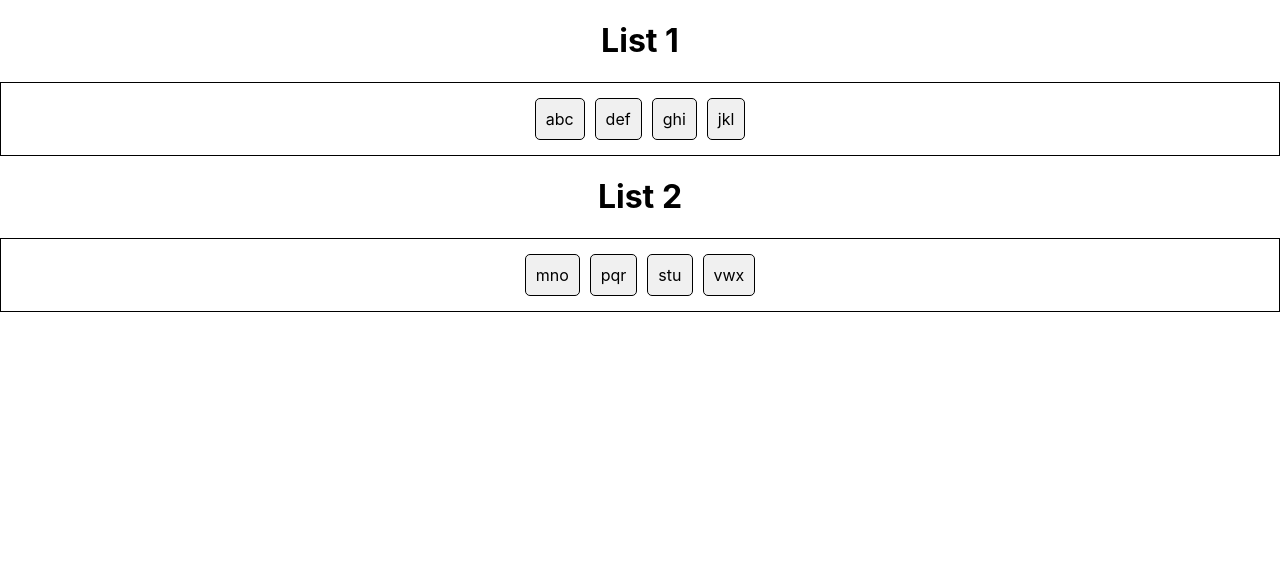
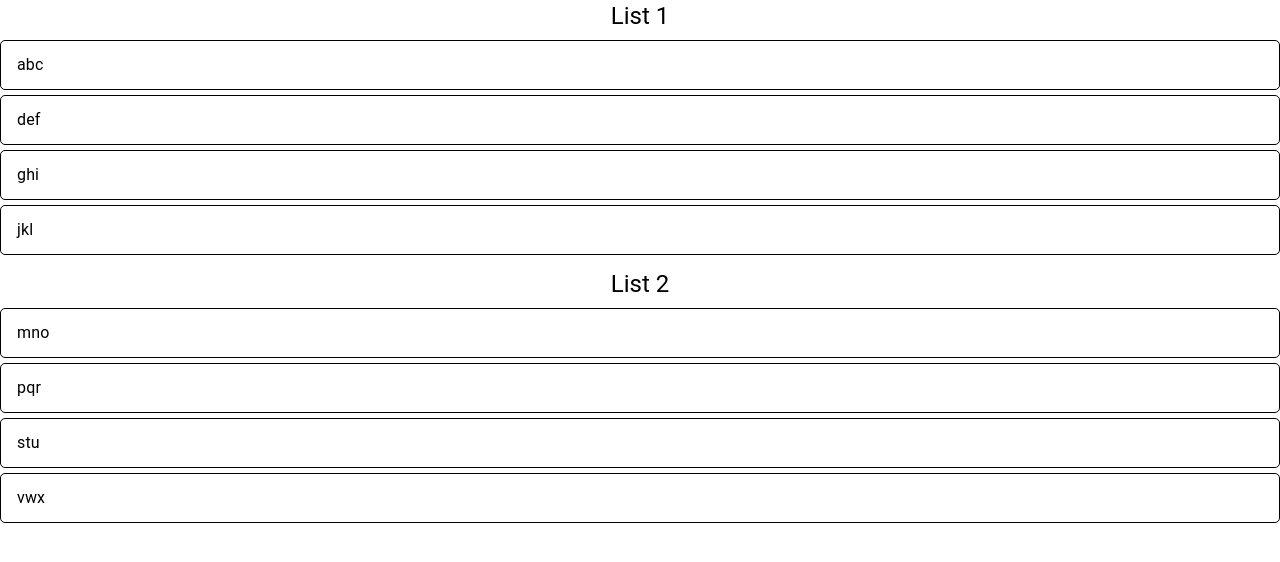
Before and after one commit to navina1/react-beautiful-dnd, a React (Create React App) app in the folder draganddrop/: page / in a window 1280 px wide. Shown: the top 562 px of the page. Built offline with nearby package versions, Linux system fonts and the light colour scheme.

Commit message:
moving items between two lists

```diff
--- a/draganddrop/src/App.js
+++ b/draganddrop/src/App.js
@@ -3,6 +3,7 @@ import { DragDropContext } from 'react-beautiful-dnd';
 import initialData from './initialData';
 import Column from './Column';
 import Page from './Page';
+import PageM from './PageM';
 
 
 function App() {
@@ -41,14 +42,9 @@ function App() {
   };
 
   return (
-    // <DragDropContext onDragEnd={onDragEnd}>
-    //   {state.columnOrder.map((columnId) => {
-    //     const column = state.columns[columnId];
-    //     const tasks = column.taskIds.map((taskId) => state.tasks[taskId]);
-    //     return <Column key={column.id} column={column} tasks={tasks} />;
-    //   })}
-    // </DragDropContext>
-   <Page/>
+
+//    <Page/>//right answer
+        <PageM/>
   );
 }
 
--- /dev/null
+++ b/draganddrop/src/PageM.jsx
@@ -0,0 +1,84 @@
+import React, { useRef, useState } from 'react';
+import { Grid, List, ListItem, ListItemText, Card, Typography } from '@mui/material';
+
+function PageM() {
+    const [people1, setPeople1] = useState([
+        { id: 1, name: "abc", content: "hellow1" },
+        { id: 2, name: "def", content: "hellow2" },
+        { id: 3, name: "ghi", content: "hellow3" },
+        { id: 4, name: "jkl", content: "hellow4" }
+    ]);
+
+    const [people2, setPeople2] = useState([
+        { id: 5, name: "mno", content: "world1" },
+        { id: 6, name: "pqr", content: "world2" },
+        { id: 7, name: "stu", content: "world3" },
+        { id: 8, name: "vwx", content: "world4" }
+    ]);
+
+    const dragPerson = useRef(null);
+    const draggedOverPerson = useRef(null);
+
+    const handleOnDragOver = (e) => {
+        e.preventDefault();
+    };
+
+    const handleOnDragStart = (e, person, listType) => {
+        dragPerson.current = { person, listType };
+    };
+
+    const handleOnDrop = (e, targetListType) => {
+        e.preventDefault();
+
+        const droppedPerson = dragPerson.current.person;
+        const sourceListType = dragPerson.current.listType;
+
+        // Remove the dropped person from the source list
+        if (sourceListType === "people1") {
+            setPeople1((prevList) => prevList.filter((person) => person.id !== droppedPerson.id));
+        } else if (sourceListType === "people2") {
+            setPeople2((prevList) => prevList.filter((person) => person.id !== droppedPerson.id));
+        }
+
+        // Add the dropped person to the target list
+        if (targetListType === "people1") {
+            setPeople1((prevList) => [...prevList, droppedPerson]);
+        } else if (targetListType === "people2") {
+            setPeople2((prevList) => [...prevList, droppedPerson]);
+        }
+    };
+
+    return (
+        <div style={{ textAlign: "center" }}>
+            <Typography variant="h5">List 1</Typography>
+            <List onDragOver={handleOnDragOver} onDrop={(e) => handleOnDrop(e, "people1")}>
+                {people1.map((person) => (
+                    <ListItem
+                        key={person.id}
+                        style={{ border: "1px solid black", borderRadius: "5px", marginBottom: "5px" }}
+                        draggable
+                        onDragStart={(e) => handleOnDragStart(e, person, "people1")}
+                    >
+                        <ListItemText primary={person.name} />
+                    </ListItem>
+                ))}
+            </List>
+
+            <Typography variant="h5">List 2</Typography>
+            <List onDragOver={handleOnDragOver} onDrop={(e) => handleOnDrop(e, "people2")}>
+                {people2.map((person) => (
+                    <ListItem
+                        key={person.id}
+                        style={{ border: "1px solid black", borderRadius: "5px", marginBottom: "5px" }}
+                        draggable
+                        onDragStart={(e) => handleOnDragStart(e, person, "people2")}
+                    >
+                        <ListItemText primary={person.name} />
+                    </ListItem>
+                ))}
+            </List>
+        </div>
+    );
+}
+
+export default PageM;
```
